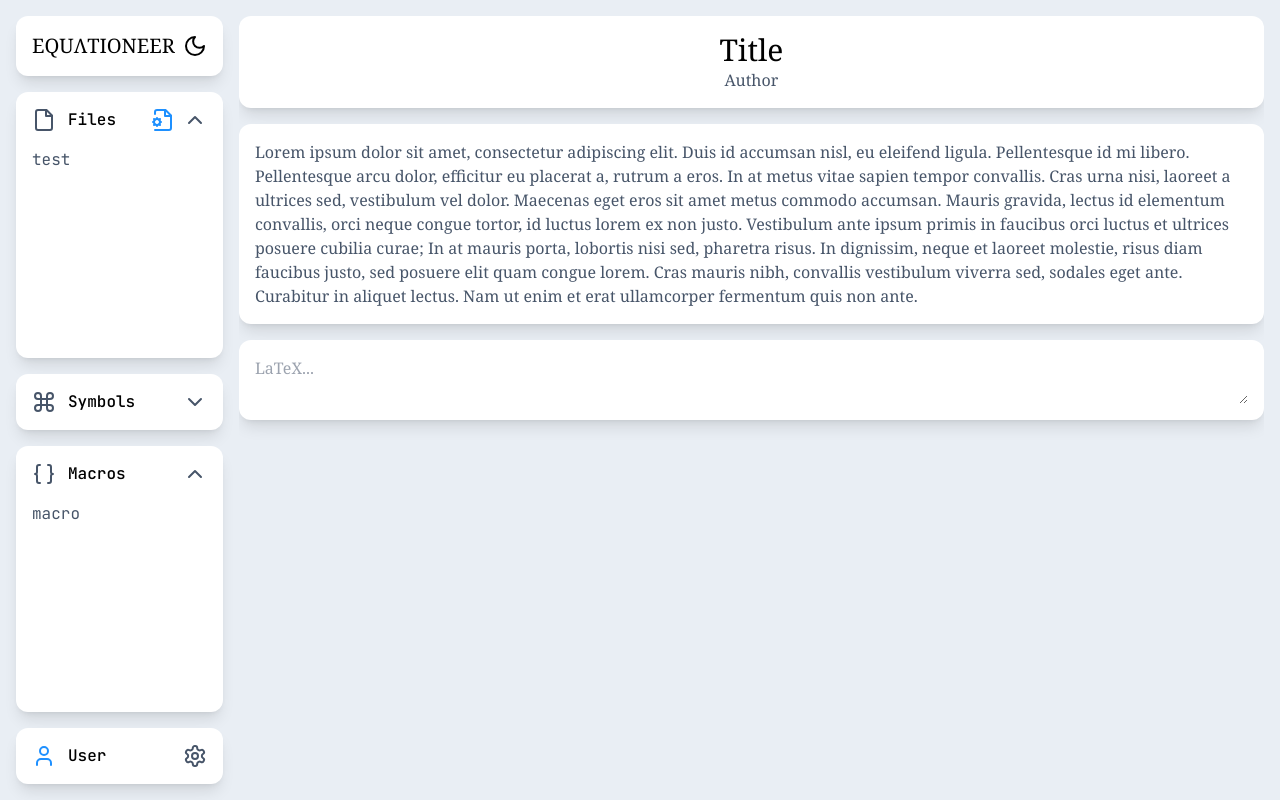
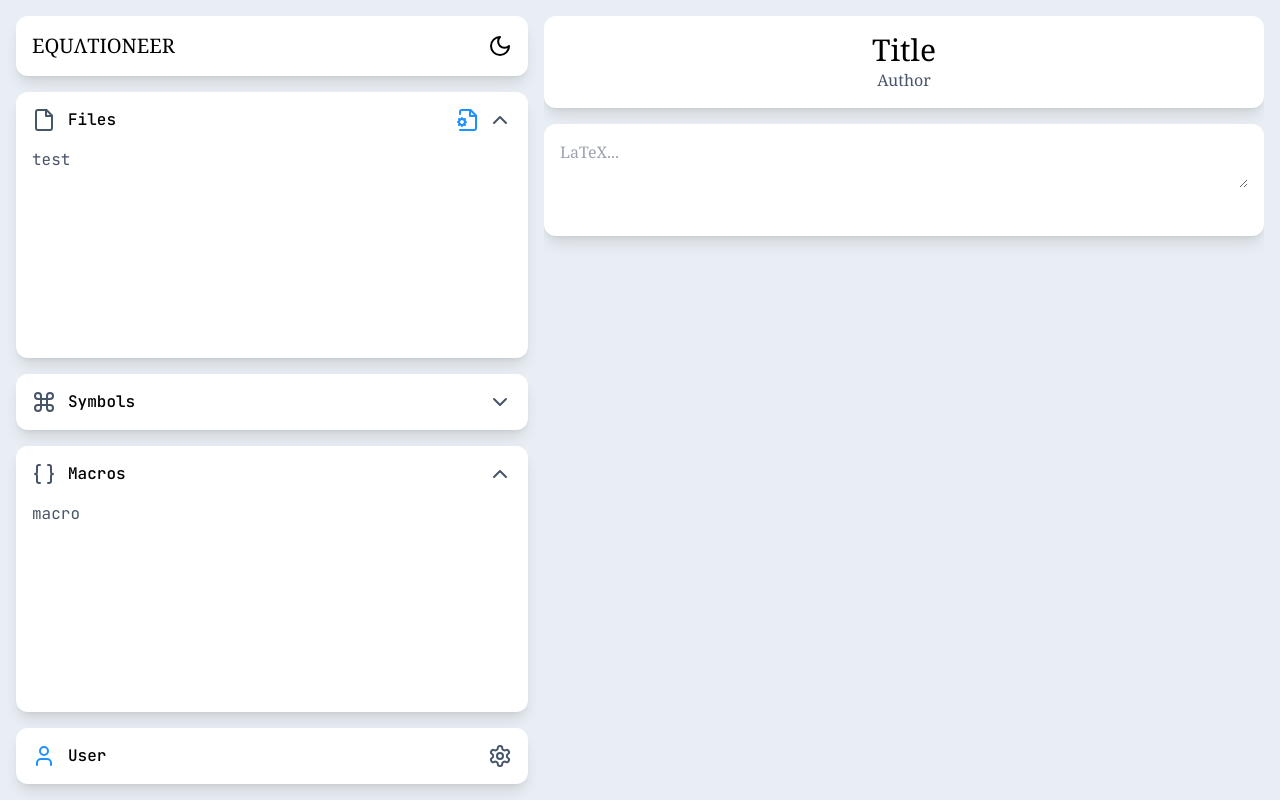
Before and after one commit to Jokauppi/Equationeer, a React (Vite) app: page / in a window 1280 px wide. Built offline with nearby package versions, Linux system fonts and the light colour scheme.

Commit message:
fix box sizing

```diff
--- a/src/components/KaTeXBox.tsx
+++ b/src/components/KaTeXBox.tsx
@@ -17,7 +17,7 @@
           }}
           className="text-neutral-400 w-full h-fit bg-white dark:bg-neutral-800 focus:outline-none"
         />
-        <div className="w-fit scale-150" dangerouslySetInnerHTML={{ __html: katex.renderToString(math ?? '', { throwOnError: false }) }} />
+        <div className="w-fit h-fit py-4 scale-100" dangerouslySetInnerHTML={{ __html: katex.renderToString(math ?? '', { throwOnError: false }) }} />
       </div>
     </Box>
   );
--- a/src/components/PageColumn.tsx
+++ b/src/components/PageColumn.tsx
@@ -4,16 +4,12 @@
 
 function PageColumn() {
   return (
-    <div className="overflow-hidden rounded-lg">
+    <div className="w-full overflow-hidden rounded-lg">
       <div className="h-full font-serif overflow-y-auto scrollbar-none md:scrollbar-thin scrollbar-thumb-slate-300 dark:scrollbar-thumb-neutral-700 scrollbar-track-transparent">
         <div className="h-full flex flex-col items-center gap-y-4">
           <Box fit className="flex flex-col items-center">
             <h1 className="text-3xl text-black dark:text-white">Title</h1>
             <p>Author</p>
-          </Box>
-          {/* eslint-disable max-len */}
-          <Box fit>
-            <p>Lorem ipsum dolor sit amet, consectetur adipiscing elit. Duis id accumsan nisl, eu eleifend ligula. Pellentesque id mi libero. Pellentesque arcu dolor, efficitur eu placerat a, rutrum a eros. In at metus vitae sapien tempor convallis. Cras urna nisi, laoreet a ultrices sed, vestibulum vel dolor. Maecenas eget eros sit amet metus commodo accumsan. Mauris gravida, lectus id elementum convallis, orci neque congue tortor, id luctus lorem ex non justo. Vestibulum ante ipsum primis in faucibus orci luctus et ultrices posuere cubilia curae; In at mauris porta, lobortis nisi sed, pharetra risus. In dignissim, neque et laoreet molestie, risus diam faucibus justo, sed posuere elit quam congue lorem. Cras mauris nibh, convallis vestibulum viverra sed, sodales eget ante. Curabitur in aliquet lectus. Nam ut enim et erat ullamcorper fermentum quis non ante.</p>
           </Box>
           <KaTeXBox />
         </div>
```
